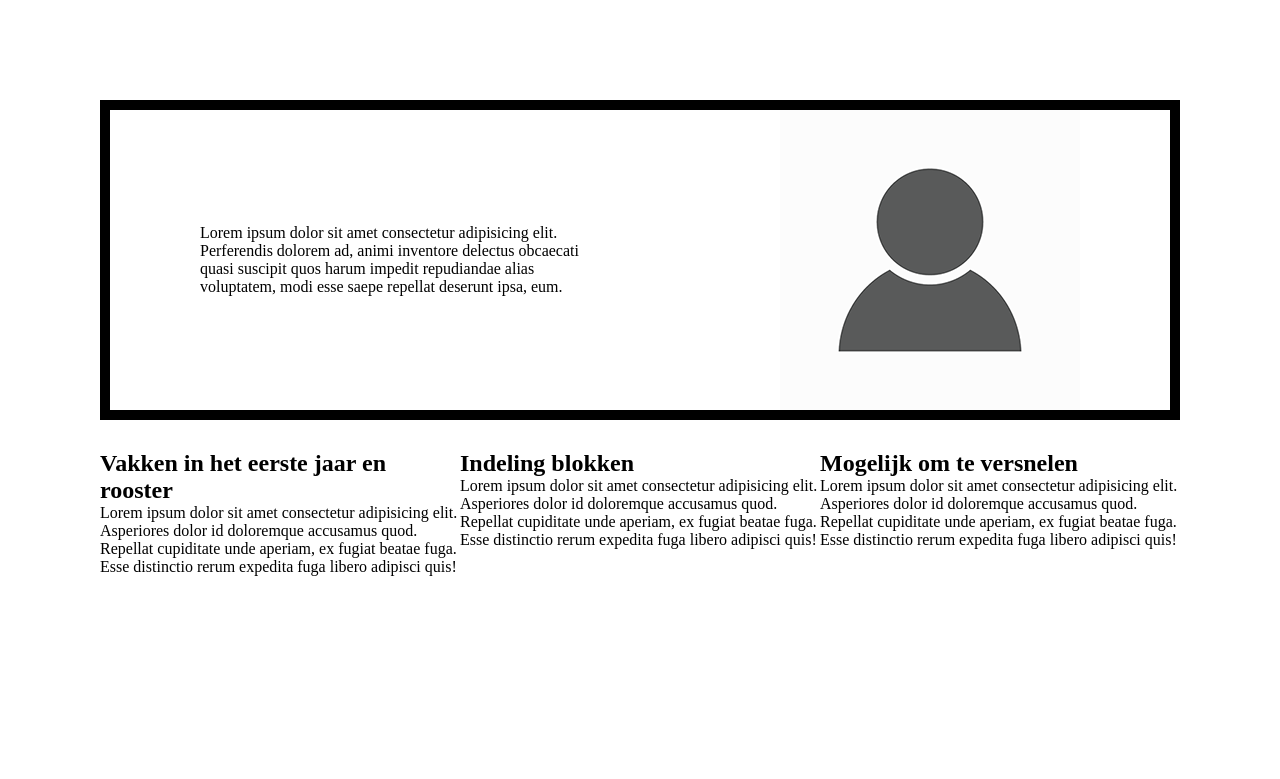
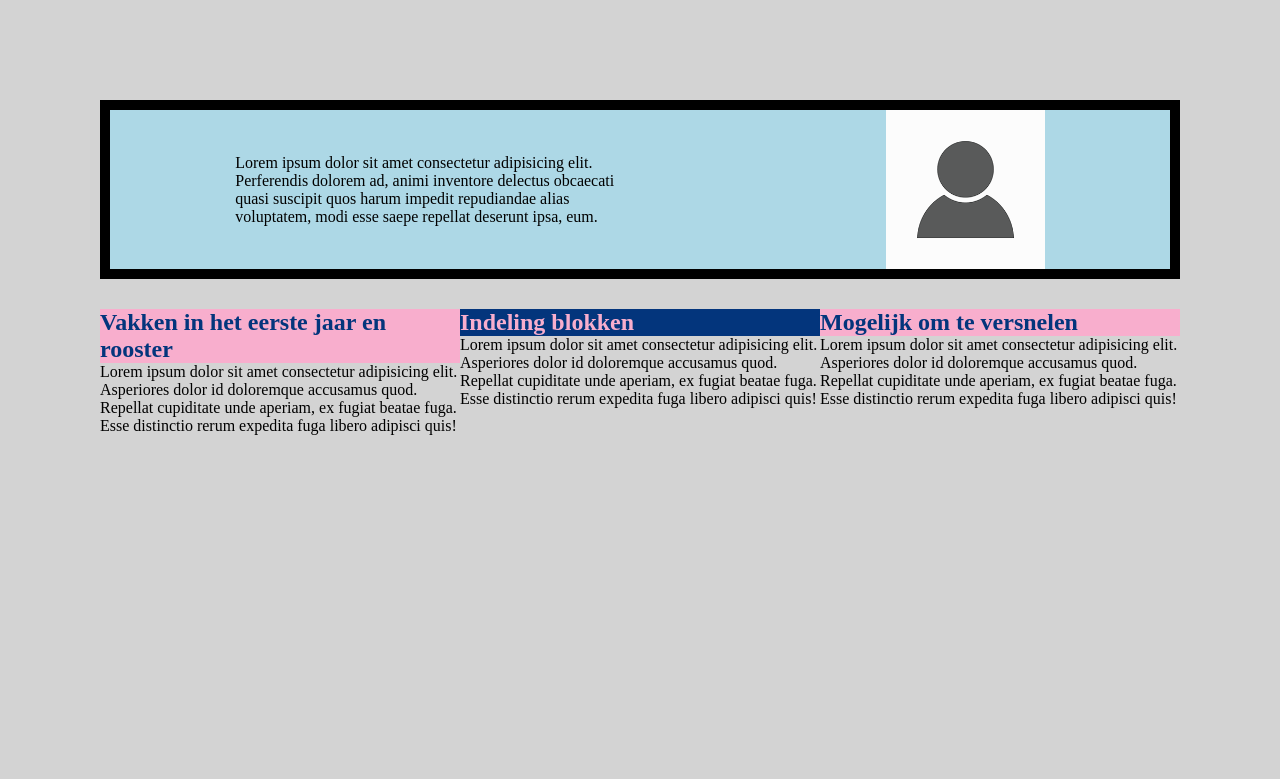
Before and after one commit to Ayu7b/C1_PRA, a plain HTML site: page index.html in a window 1280 px wide. Drawn offline with Linux system fonts and the light colour scheme.

Commit message:
Images
De images op de pagina moesten kleiner gemaakt worden.

```diff
--- a/css/main.css
+++ b/css/main.css
@@ -4,6 +4,7 @@
 }
 html{
 	widows: 70%;
+	background-color: lightgray;
 }
 .borderLine{
 	border: 10px black solid;
@@ -15,8 +16,26 @@ html{
 	display: flex;
 	justify-content: space-around;
 	align-items: center;
+	background-color: lightblue;
 
-
+}
+.borderLine img{
+	width: 15%;
+}
+.row img{
+	width: 70%;
+}
+.vakken, .versnelling {
+	background-color: #f8aecd;
+}
+h2.vakken, h2.versnelling{
+	color: #03357c;
+}
+.Indeling-blokken{
+	background-color: #03357c;
+}
+h2.Indeling-blokken{
+	color: #f8aecd;
 }
 .textStudent{
 /*	margin: 100px;
```
